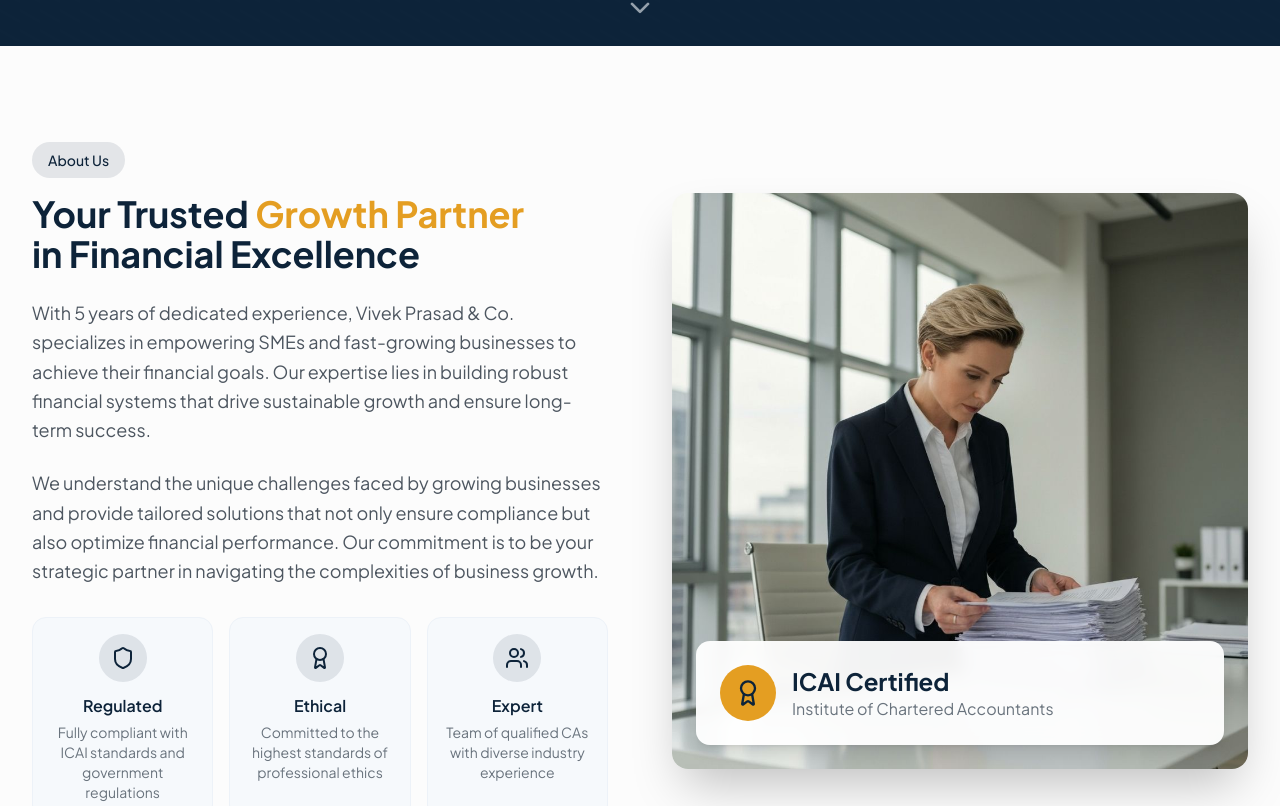
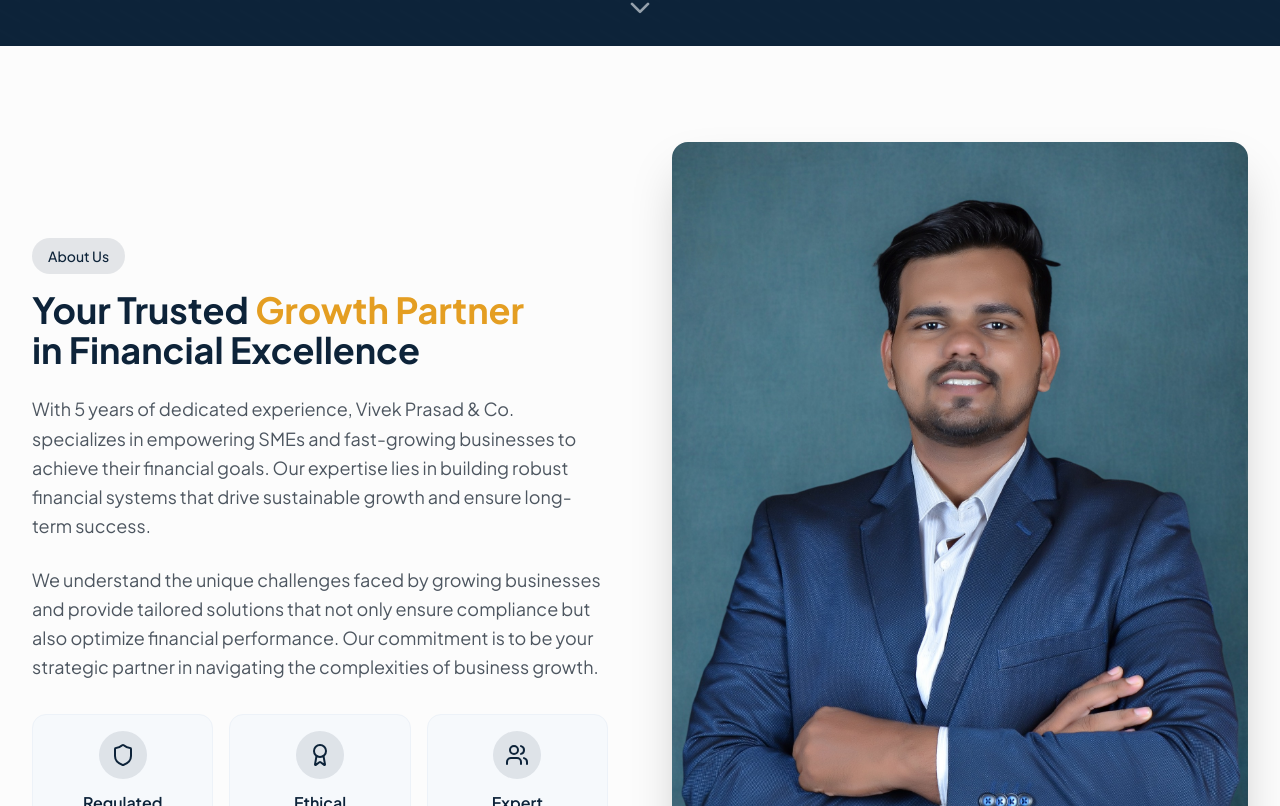
Before and after one commit to sailorworks/vivekwebsite, a Next.js app: page / in a window 1280 px wide. Shown: the part 754-1560 px from the top of the page. Built offline with nearby package versions, Linux system fonts and the light colour scheme.

Commit message:
added image

```diff
--- a/components/about-section.tsx
+++ b/components/about-section.tsx
@@ -81,7 +81,7 @@ export function AboutSection() {
           >
             <div className="relative rounded-2xl overflow-hidden shadow-2xl">
               <img
-                src="/professional-chartered-accountant-in-modern-office.jpg"
+                src="/professional-chartered-accountant-in-modern-office.jpeg"
                 alt="Professional chartered accountant team"
                 className="w-full h-auto object-cover"
               />
--- a/components/insights-section.tsx
+++ b/components/insights-section.tsx
@@ -63,7 +63,7 @@ export function InsightsSection() {
                 className="relative aspect-square group cursor-pointer overflow-hidden rounded-lg"
               >
                 <img
-                  src={`/.jpg?height=300&width=300&query=${post.query}`}
+                  src={`/.jpeg?height=300&width=300&query=${post.query}`}
                   alt={`Instagram post ${post.id}`}
                   className="w-full h-full object-cover transition-transform duration-300 group-hover:scale-110"
                 />
```
Also changed, not shown: public/professional-chartered-accountant-in-modern-office.jpeg (added), public/professional-chartered-accountant-in-modern-office.jpg (deleted).
